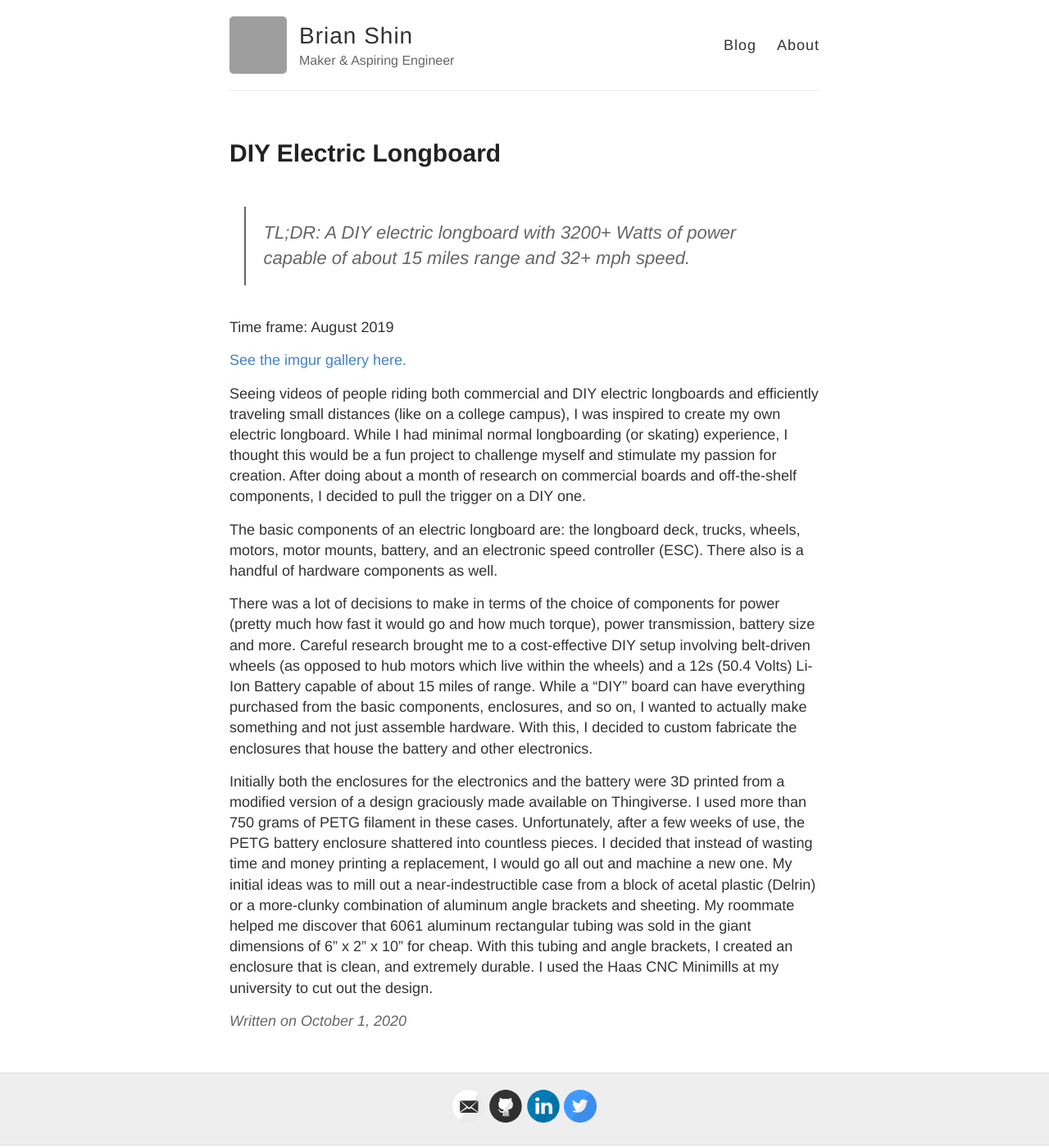
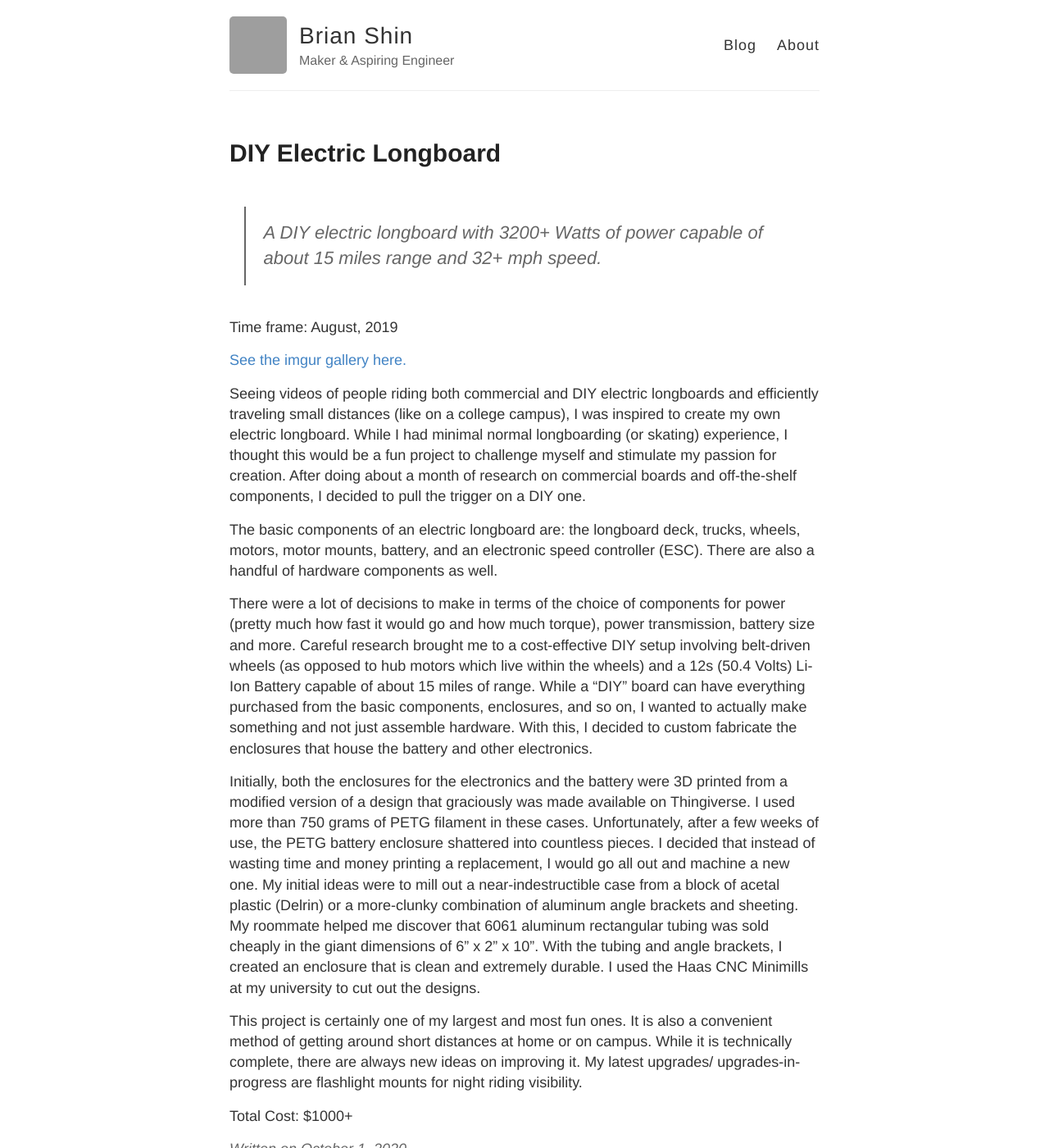
Before and after one commit to bshin100/bshin100.github.io, a Jekyll site: the page built from _posts/2020-10-1-DIY-Electric-Longboard.md, in a window 1280 px wide and 1400 px high. Shown: the whole window at 82% size. Built offline with Jekyll 4.4.1, drawn with Linux system fonts in a browser that asks for light colours; grey boxes are pictures that could not be loaded.

Commit message:
Grammar fixes and formatting

```diff
--- a/_posts/2020-10-1-DIY-Electric-Longboard.md
+++ b/_posts/2020-10-1-DIY-Electric-Longboard.md
@@ -3,16 +3,20 @@ layout: post
 title: DIY Electric Longboard
 ---
 
-> TL;DR: A DIY electric longboard with 3200+ Watts of power capable of about 15 miles range and 32+ mph speed.
+> A DIY electric longboard with 3200+ Watts of power capable of about 15 miles range and 32+ mph speed.
 
-Time frame: August 2019
+Time frame: August, 2019
 
 [See the imgur gallery here.](https://imgur.com/a/yb3TD5j)
 
 Seeing videos of people riding both commercial and DIY electric longboards and efficiently traveling small distances (like on a college campus), I was inspired to create my own electric longboard. While I had minimal normal longboarding (or skating) experience, I thought this would be a fun project to challenge myself and stimulate my passion for creation. After doing about a month of research on commercial boards and off-the-shelf components, I decided to pull the trigger on a DIY one.
 
-The basic components of an electric longboard are: the longboard deck, trucks, wheels, motors, motor mounts, battery, and an electronic speed controller (ESC). There also is a handful of hardware components as well.
+The basic components of an electric longboard are: the longboard deck, trucks, wheels, motors, motor mounts, battery, and an electronic speed controller (ESC). There are also a handful of hardware components as well.
 
-There was a lot of decisions to make in terms of the choice of components for power (pretty much how fast it would go and how much torque), power transmission, battery size and more. Careful research brought me to a cost-effective DIY setup involving belt-driven wheels (as opposed to hub motors which live within the wheels) and a 12s (50.4 Volts) Li-Ion Battery capable of about 15 miles of range. While a "DIY" board can have everything purchased from the basic components, enclosures, and so on, I wanted to actually make something and not just assemble hardware. With this, I decided to custom fabricate the enclosures that house the battery and other electronics.
+There were a lot of decisions to make in terms of the choice of components for power (pretty much how fast it would go and how much torque), power transmission, battery size and more. Careful research brought me to a cost-effective DIY setup involving belt-driven wheels (as opposed to hub motors which live within the wheels) and a 12s (50.4 Volts) Li-Ion Battery capable of about 15 miles of range. While a "DIY" board can have everything purchased from the basic components, enclosures, and so on, I wanted to actually make something and not just assemble hardware. With this, I decided to custom fabricate the enclosures that house the battery and other electronics.
 
-Initially both the enclosures for the electronics and the battery were 3D printed from a modified version of a design graciously made available on Thingiverse. I used more than 750 grams of PETG filament in these cases. Unfortunately, after a few weeks of use, the PETG battery enclosure shattered into countless pieces. I decided that instead of wasting time and money printing a replacement, I would go all out and machine a new one. My initial ideas was to mill out a near-indestructible case from a block of acetal plastic (Delrin) or a more-clunky combination of aluminum angle brackets and sheeting. My roommate helped me discover that 6061 aluminum rectangular tubing was sold in the giant dimensions of 6" x 2" x 10" for cheap. With this tubing and angle brackets, I created an enclosure that is clean, and extremely durable. I used the Haas CNC Minimills at my university to cut out the design.
+Initially, both the enclosures for the electronics and the battery were 3D printed from a modified version of a design that graciously was made available on Thingiverse. I used more than 750 grams of PETG filament in these cases. Unfortunately, after a few weeks of use, the PETG battery enclosure shattered into countless pieces. I decided that instead of wasting time and money printing a replacement, I would go all out and machine a new one. My initial ideas were to mill out a near-indestructible case from a block of acetal plastic (Delrin) or a more-clunky combination of aluminum angle brackets and sheeting. My roommate helped me discover that 6061 aluminum rectangular tubing was sold cheaply in the giant dimensions of 6" x 2" x 10". With the tubing and angle brackets, I created an enclosure that is clean and extremely durable. I used the Haas CNC Minimills at my university to cut out the designs.
+
+This project is certainly one of my largest and most fun ones. It is also a convenient method of getting around short distances at home or on campus. While it is technically complete, there are always new ideas on improving it. My latest upgrades/ upgrades-in-progress are flashlight mounts for night riding visibility.
+
+Total Cost: $1000+
```
Also changed, not shown: _posts/2020-10-4-Beetleweight-Combat-Robot.md (+8 -6 lines), _posts/2020-10-4-CNC-Router-Table.md (+11 -2 lines), _posts/2020-9-30-LED-Light-Tiles.md (+7 -7 lines).
